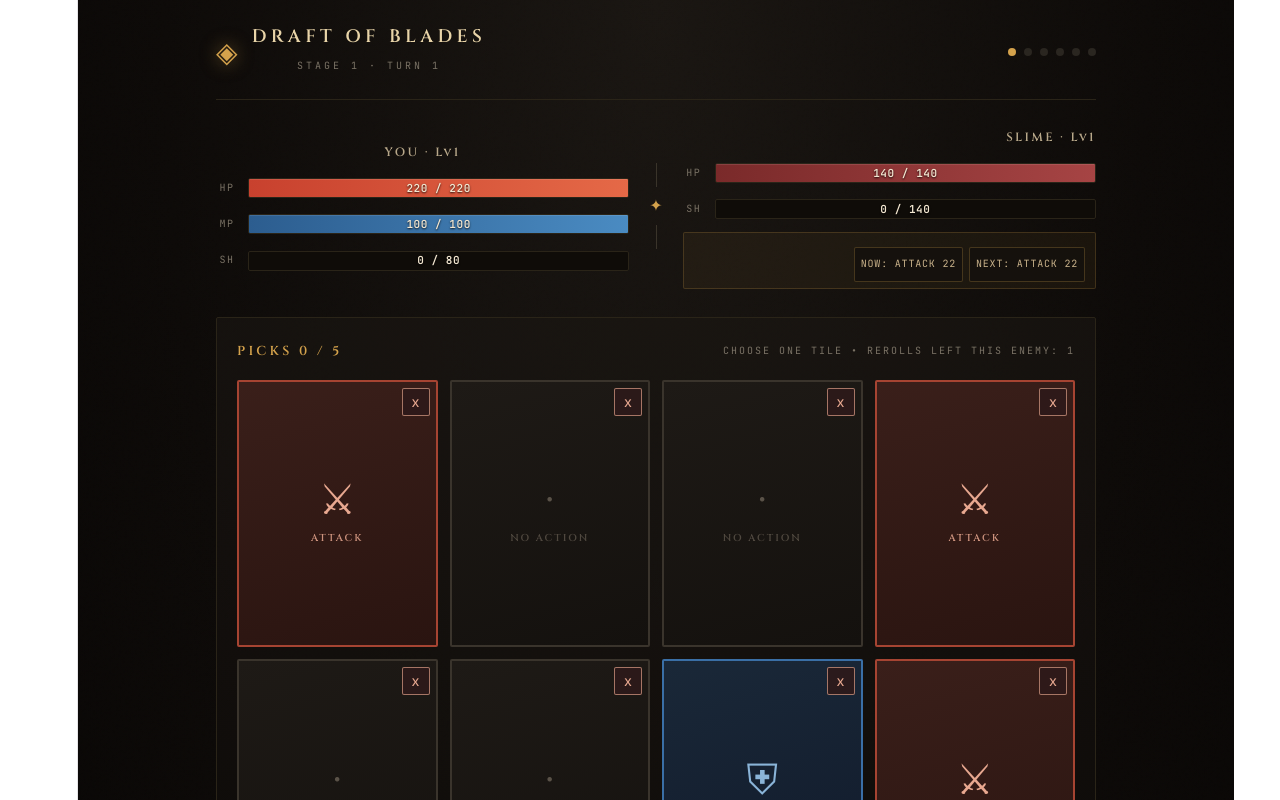
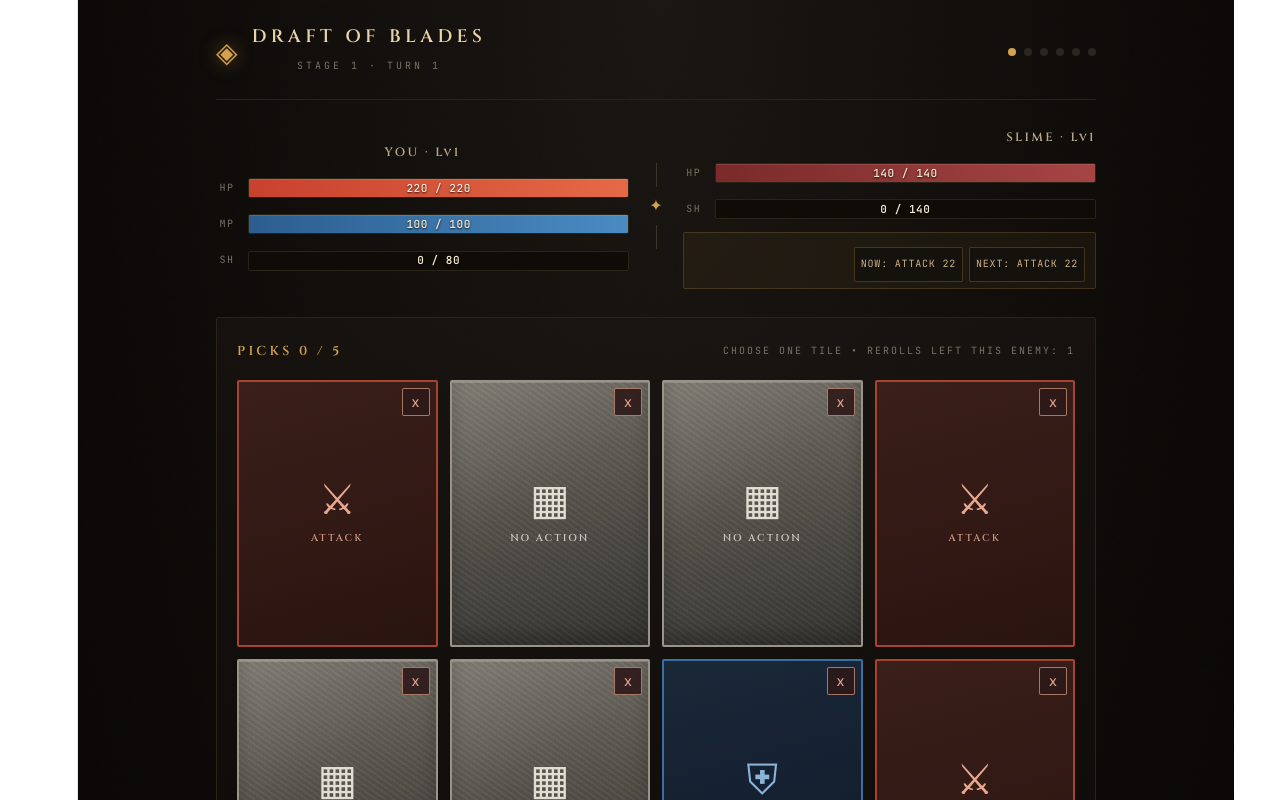
Before and after one commit to Ayazdi/combat-prototype, a React (Vite) app: page / in a window 1280 px wide. Shown: the top 800 px of the page. Built offline with nearby package versions, Linux system fonts and the light colour scheme.

Commit message:
feat: animate card entry and no action cards

```diff
--- a/src/DraftCombat.jsx
+++ b/src/DraftCombat.jsx
@@ -46,6 +46,7 @@ export default function DraftCombat() {
         <DraftArea
           phase={state.phase}
           currentRow={state.currentRow}
+          boardCardAnimationKeys={state.boardCardAnimationKeys}
           rerollsLeftEnemy={state.rerollsLeftEnemy}
           playerMana={state.playerMana}
           discardCost={state.discardCost}
@@ -69,6 +70,7 @@ export default function DraftCombat() {
         {/* Committed tile sequence + live damage/block preview */}
         <CommittedSequence
           committed={state.committed}
+          committedCardAnimationKeys={state.committedCardAnimationKeys}
           slotCount={state.handSlotCount}
           preview={state.preview}
           selectedCommittedIndex={state.selectedCommittedIndex}
--- a/src/components/CommittedSequence.jsx
+++ b/src/components/CommittedSequence.jsx
@@ -9,6 +9,7 @@ import { tileGlyph, tileStyle } from '../tileHelpers';
 // ============================================================
 export default function CommittedSequence({
   committed,
+  committedCardAnimationKeys,
   slotCount,
   preview,
   selectedCommittedIndex,
@@ -49,7 +50,7 @@ export default function CommittedSequence({
           const isDragging = draggingIndex === i;
           return (
             <button
-              key={i}
+              key={`${i}-${committedCardAnimationKeys?.[i] ?? 0}`}
               type="button"
               onClick={() => isCard && onSelectCommittedTile(i)}
               disabled={!isCard}
@@ -84,7 +85,7 @@ export default function CommittedSequence({
                 ...(canDropHere ? styles.committedDropTarget : {}),
                 ...(isDragging ? styles.committedDragging : {}),
               }}
-              className={`committed-slot-btn${isDragging ? ' committed-slot-dragging' : ''}`}
+              className={`committed-slot-btn${isCard ? ' committed-card-enter' : ''}${isDragging ? ' committed-slot-dragging' : ''}`}
             >
               {!isEmptyCell ? (
                 tileGlyph(tile)
--- a/src/components/DraftArea.jsx
+++ b/src/components/DraftArea.jsx
@@ -16,6 +16,7 @@ import { tileGlyph, tileLabel, tileStyle } from '../tileHelpers';
 export default function DraftArea({
   phase,
   currentRow,
+  boardCardAnimationKeys,
   rerollsLeftEnemy,
   playerMana,
   discardCost,
@@ -74,10 +75,11 @@ export default function DraftArea({
         {currentRow.map((tile, i) => (
           <div key={i} style={styles.tileWrap}>
             <button
+              key={`${i}-${boardCardAnimationKeys?.[i] ?? 0}`}
               onClick={() => onPickTile(i)}
               disabled={pickDisabled}
               style={{ ...styles.tile, ...tileStyle(tile) }}
-              className="tile-btn"
+              className="tile-btn tile-card-enter"
             >
               <div style={styles.tileGlyph}>{tileGlyph(tile)}</div>
               <div style={styles.tileLabel}>{tileLabel(tile)}</div>
--- a/src/styles.js
+++ b/src/styles.js
@@ -18,6 +18,10 @@ export const globalCss = `
   .tile-btn:disabled {
     cursor: not-allowed;
     opacity: 0.55;
+  }
+  .tile-card-enter {
+    animation: boardDealIn 0.34s cubic-bezier(0.18, 0.89, 0.32, 1.16);
+    transform-origin: 50% 80%;
   }
   .tile-discard-btn {
     cursor: pointer;
@@ -58,6 +62,10 @@ export const globalCss = `
   .committed-slot-dragging {
     animation: dragPulse 0.45s ease-in-out infinite alternate;
   }
+  .committed-card-enter {
+    animation: handLandIn 0.28s cubic-bezier(0.2, 0.8, 0.2, 1.1);
+    transform-origin: 50% 100%;
+  }
 
   /* Victory / defeat overlay buttons */
   .overlay-btn {
@@ -76,6 +84,40 @@ export const globalCss = `
   @keyframes fadeIn {
     from { opacity: 0; transform: translateY(8px); }
     to { opacity: 1; transform: translateY(0); }
+  }
+  @keyframes boardDealIn {
+    0% {
+      opacity: 0;
+      transform: translateY(-18px) rotateX(22deg) scale(0.9);
+      filter: brightness(1.35) saturate(0.9);
+    }
+    64% {
+      opacity: 1;
+      transform: translateY(3px) rotateX(0deg) scale(1.03);
+      filter: brightness(1.08) saturate(1);
+    }
+    100% {
+      opacity: 1;
+      transform: translateY(0) rotateX(0deg) scale(1);
+      filter: brightness(1) saturate(1);
+    }
+  }
+  @keyframes handLandIn {
+    0% {
+      opacity: 0;
+      transform: translateY(-28px) scale(0.82) rotate(-4deg);
+      filter: brightness(1.25);
+    }
+    70% {
+      opacity: 1;
+      transform: translateY(3px) scale(1.04) rotate(1deg);
+      filter: brightness(1.05);
+    }
+    100% {
+      opacity: 1;
+      transform: translateY(0) scale(1) rotate(0deg);
+      filter: brightness(1);
+    }
   }
   @keyframes dragPulse {
     from { transform: scale(0.96); filter: brightness(0.95); }
@@ -288,7 +330,6 @@ export const styles = {
     gap: 8,
     fontFamily: '"Cinzel", serif',
     position: 'relative',
-    animation: 'fadeIn 0.3s ease-out',
     borderRadius: 2,
   },
   tileGlyph: { fontSize: 42, lineHeight: 1 },
--- a/src/tileHelpers.js
+++ b/src/tileHelpers.js
@@ -1,4 +1,4 @@
-export const tileGlyph = (t) => (t === 'A' ? '⚔' : t === 'D' ? '⛨' : '·');
+export const tileGlyph = (t) => (t === 'A' ? '⚔' : t === 'D' ? '⛨' : '▦');
 export const tileLabel = (t) => (t === 'A' ? 'ATTACK' : t === 'D' ? 'DEFENCE' : 'NO ACTION');
 
 export const tileStyle = (t) => {
@@ -13,8 +13,13 @@ export const tileStyle = (t) => {
     color: '#8ab4d8',
   };
   return {
-    background: 'linear-gradient(165deg, #1e1a16 0%, #14110e 100%)',
-    borderColor: '#3a342c',
-    color: '#5a5248',
+    background: `
+      linear-gradient(145deg, rgba(255,255,255,0.08) 0%, rgba(255,255,255,0) 42%),
+      repeating-linear-gradient(35deg, rgba(255,255,255,0.035) 0 2px, rgba(0,0,0,0.035) 2px 5px),
+      linear-gradient(165deg, #77736a 0%, #55524b 48%, #34332f 100%)
+    `,
+    borderColor: '#9a9488',
+    color: '#e1ded4',
+    boxShadow: 'inset 0 1px 0 rgba(255,255,255,0.18), inset 0 -10px 18px rgba(0,0,0,0.22)',
   };
 };
--- a/src/useCombat.js
+++ b/src/useCombat.js
@@ -29,6 +29,12 @@ export default function useCombat() {
   const [picksUsed, setPicksUsed] = useState(0);
   const [pickLimit, setPickLimit] = useState(TUNING.draft.maxSequence);
   const [currentRow, setCurrentRow] = useState([]);
+  const [boardCardAnimationKeys, setBoardCardAnimationKeys] = useState(
+    Array.from({ length: TUNING.draft.rowSize }, () => 0),
+  );
+  const [committedCardAnimationKeys, setCommittedCardAnimationKeys] = useState(
+    Array.from({ length: TUNING.draft.maxSequence }, () => 0),
+  );
   const [rerollsUsedEnemy, setRerollsUsedEnemy] = useState(0);
   // Persistent battle deck — rebuilt fresh at the start of each enemy fight.
   const [deck, setDeck] = useState([]);
@@ -203,6 +209,7 @@ export default function useCombat() {
     setIncomingDamage(incoming);
     setEnemyTelegraph('');
     setCommitted([]);
+    setCommittedCardAnimationKeys(Array.from({ length: handSlotCount }, () => 0));
     setSelectedCommittedIndex(null);
     setPicksUsed(0);
     setPickLimit(TUNING.draft.maxSequence);
@@ -222,6 +229,7 @@ export default function useCombat() {
     // eslint-disable-next-line react-hooks/set-state-in-effect
     setDeck(newDeck);
     setCurrentRow(initialPool);
+    setBoardCardAnimationKeys(Array.from({ length: TUNING.draft.rowSize }, () => 0));
     setDeckShuffleCount(1);
     enemyIntentBagRef.current = [];
     setEnemyShield(0);
@@ -262,6 +270,11 @@ export default function useCombat() {
       return;
     }
     setCommitted(newCommitted);
+    setCommittedCardAnimationKeys((keys) => {
+      const next = [...keys];
+      next[placedIndex] = (next[placedIndex] || 0) + 1;
+      return next;
+    });
     // New picks become the currently selected committed tile.
     setSelectedCommittedIndex(placedIndex);
     setPicksUsed((v) => v + 1);
@@ -273,6 +286,11 @@ export default function useCombat() {
     const { card: newCard, deck: updatedDeck, reshuffled } = drawFromDeck(deck, composition);
     setDeck(updatedDeck);
     if (reshuffled) setDeckShuffleCount((v) => v + 1);
+    setBoardCardAnimationKeys((keys) => {
+      const next = [...keys];
+      next[idx] = (next[idx] || 0) + 1;
+      return next;
+    });
     setCurrentRow((row) => {
       const next = [...row];
       next[idx] = newCard;
@@ -328,6 +346,7 @@ export default function useCombat() {
     setDeck(workingDeck);
     if (reshuffleHits > 0) setDeckShuffleCount((v) => v + reshuffleHits);
     setCurrentRow(newPool);
+    setBoardCardAnimationKeys((keys) => keys.map((key) => key + 1));
     setRerollsUsedEnemy((v) => v + 1);
     if (enemy.ability === 'adaptive') {
       setEnemyShield((s) => s + 25);
@@ -392,6 +411,11 @@ export default function useCombat() {
     const { card: replacementCard, deck: updatedDeck, reshuffled } = drawFromDeck(deck, composition);
     setDeck(updatedDeck);
     if (reshuffled) setDeckShuffleCount((v) => v + 1);
+    setBoardCardAnimationKeys((keys) => {
+      const next = [...keys];
+      next[index] = (next[index] || 0) + 1;
+      return next;
+    });
     setCurrentRow((row) => {
       const next = [...row];
       next[index] = replacementCard;
@@ -610,6 +634,8 @@ export default function useCombat() {
     const [newDeck, initialPool] = buildBattleDeck();
     setDeck(newDeck);
     setCurrentRow(initialPool);
+    setBoardCardAnimationKeys(Array.from({ length: TUNING.draft.rowSize }, () => 0));
+    setCommittedCardAnimationKeys(Array.from({ length: handSlotCount }, () => 0));
     setDeckShuffleCount(1);
     startTurn(1);
   };
@@ -654,6 +680,8 @@ export default function useCombat() {
       pickLimit,
       handSlotCount,
       currentRow,
+      boardCardAnimationKeys,
+      committedCardAnimationKeys,
       rerollsUsedEnemy,
       deckSize: deck.length,
       deckCounts,
```
Also changed, not shown: 2 other files (tests, documents, lock files or other folders).
